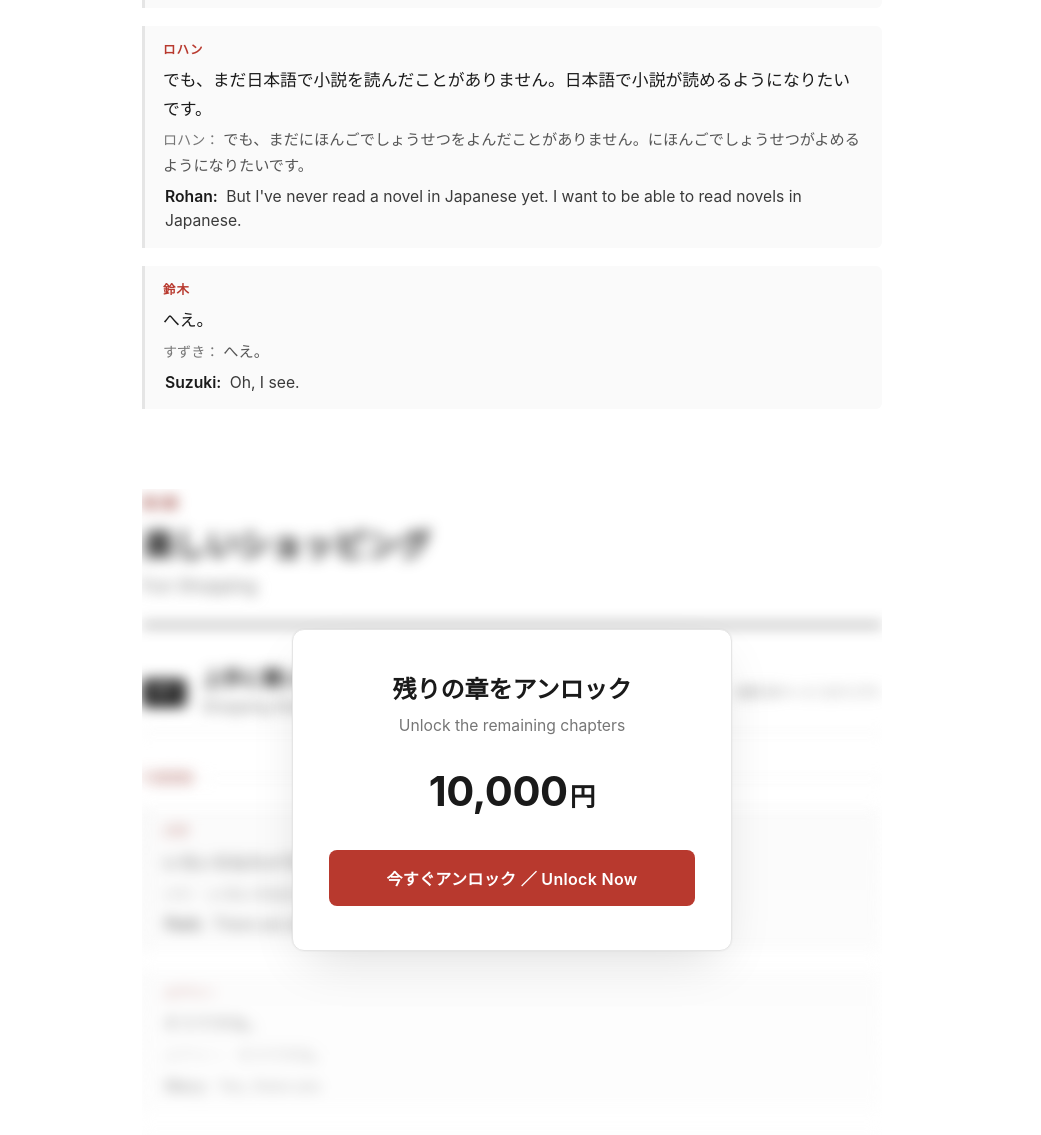
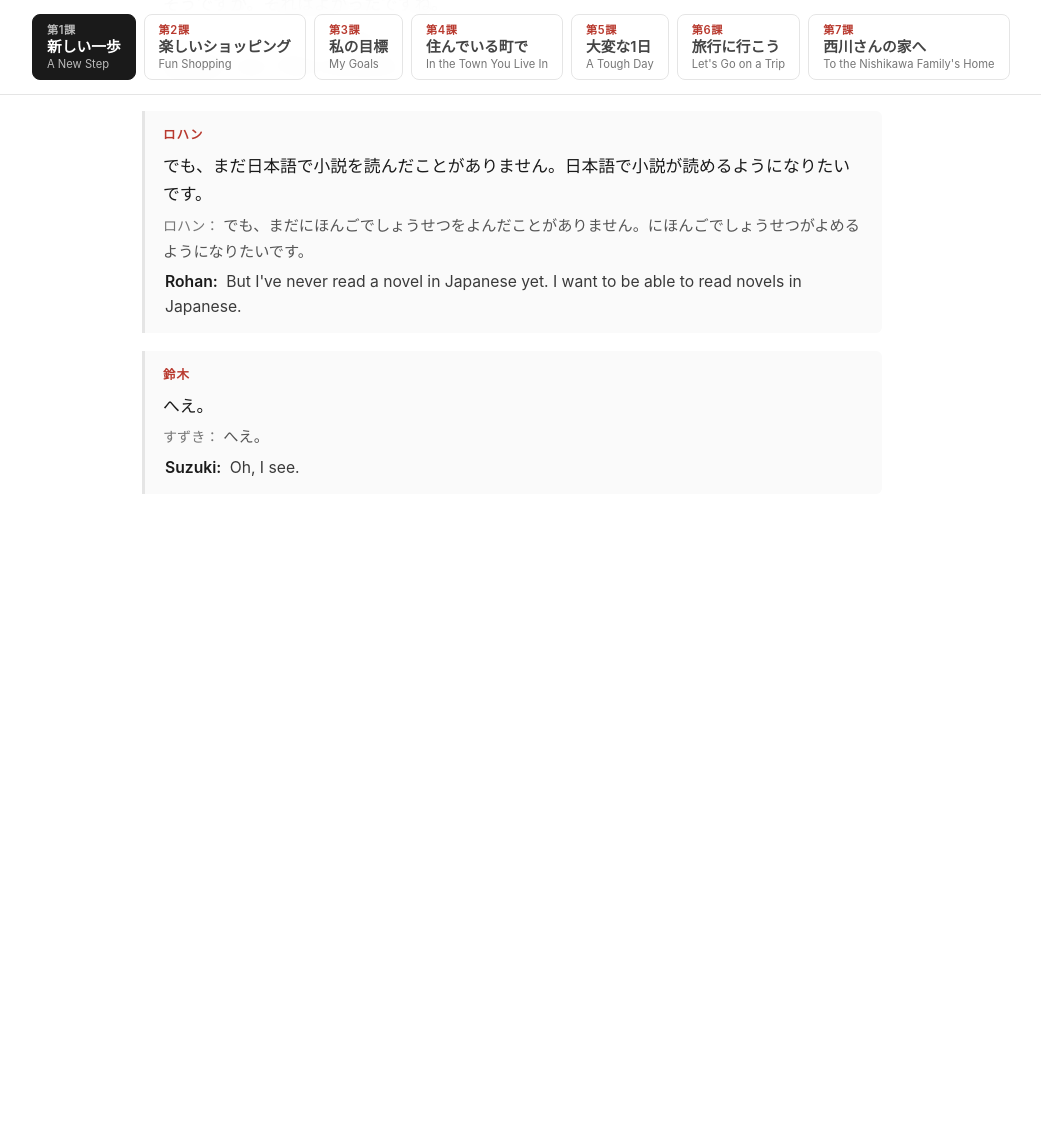
Before and after one commit to Noeski/noeski.github.io, a Jekyll site: the page japanese/dekiru.html, which Jekyll copies as it is, in a window 1280 px wide and 1400 px high, scrolled down 8637 px. Shown: the top 1135 px of the window, without its empty margins (128-1169 px from the left). Built offline with Jekyll 4.4.1, drawn with Linux system fonts in a browser that asks for light colours; after the commit the page ends 9267 px from its top, so only the background shows below that; some of the changed text lies outside the part shown.

Commit message:
Update dekiru

```diff
--- a/japanese/dekiru.html
+++ b/japanese/dekiru.html
@@ -33,15 +33,99 @@
     font-size: 16px;
   }
 
+  /* ─── CHAPTER SELECTOR ─────────────────────── */
+  .chapter-nav {
+    position: sticky;
+    top: 0;
+    z-index: 50;
+    background: rgba(255, 255, 255, 0.96);
+    backdrop-filter: saturate(180%) blur(10px);
+    -webkit-backdrop-filter: saturate(180%) blur(10px);
+    border-bottom: 1px solid var(--rule);
+  }
+
+  .chapter-nav-inner {
+    max-width: 1000px;
+    margin: 0 auto;
+    padding: 14px 20px;
+    display: flex;
+    gap: 8px;
+    overflow-x: auto;
+    scrollbar-width: thin;
+    scrollbar-color: var(--rule) transparent;
+  }
+  .chapter-nav-inner::-webkit-scrollbar { height: 6px; }
+  .chapter-nav-inner::-webkit-scrollbar-thumb { background: var(--rule); border-radius: 3px; }
+  .chapter-nav-inner::-webkit-scrollbar-track { background: transparent; }
+
+  .ch-btn {
+    flex: 0 0 auto;
+    display: inline-flex;
+    flex-direction: column;
+    align-items: flex-start;
+    gap: 1px;
+    padding: 8px 14px;
+    background: transparent;
+    border: 1px solid var(--rule);
+    border-radius: 8px;
+    font-family: inherit;
+    color: var(--text-soft);
+    cursor: pointer;
+    transition: all 0.15s ease;
+    text-align: left;
+    line-height: 1.25;
+    min-width: 0;
+  }
+  .ch-btn:hover {
+    border-color: var(--text-muted);
+    color: var(--text);
+    background: var(--surface);
+  }
+  .ch-btn.active {
+    background: var(--text);
+    border-color: var(--text);
+    color: var(--bg);
+  }
+  .ch-btn.active .ch-btn-num,
+  .ch-btn.active .ch-btn-en {
+    color: rgba(255, 255, 255, 0.7);
+  }
+
+  .ch-btn-num {
+    font-size: 0.7rem;
+    font-weight: 600;
+    letter-spacing: 0.05em;
+    color: var(--accent);
+    text-transform: uppercase;
+  }
+  .ch-btn-jp {
+    font-size: 0.92rem;
+    font-weight: 600;
+    white-space: nowrap;
+  }
+  .ch-btn-en {
+    font-size: 0.7rem;
+    color: var(--text-muted);
+    font-weight: 400;
+    white-space: nowrap;
+  }
+
+  /* ─── MAIN ─────────────────────────────────── */
   main {
     max-width: 820px;
     margin: 0 auto;
-    padding: 60px 40px;
-  }
-
-  /* ─── CHAPTER ──────────────────────────────── */
+    padding: 50px 40px 80px;
+  }
+
   .chapter {
-    margin-bottom: 80px;
+    display: none;
+    animation: fadeIn 0.25s ease-out;
+  }
+  .chapter.active { display: block; }
+
+  @keyframes fadeIn {
+    from { opacity: 0; transform: translateY(6px); }
+    to { opacity: 1; transform: translateY(0); }
   }
 
   .chapter-head {
@@ -210,117 +294,36 @@
     letter-spacing: 0.4em;
   }
 
-  /* ─── PAYWALL ─────────────────────────────── */
-  .locked-wrap {
-    position: relative;
-    margin-top: 40px;
-  }
-
-  .locked-content {
-    filter: blur(7px) saturate(0.7);
-    pointer-events: none;
-    user-select: none;
-    max-height: 900px;
-    overflow: hidden;
-    -webkit-mask-image: linear-gradient(to bottom, black 0%, black 25%, transparent 90%);
-    mask-image: linear-gradient(to bottom, black 0%, black 25%, transparent 90%);
-  }
-
-  .paywall {
-    position: absolute;
-    inset: 0;
-    display: flex;
-    align-items: flex-start;
-    justify-content: center;
-    padding-top: 140px;
-    z-index: 10;
-  }
-
-  .paywall-card {
-    background: var(--bg);
-    border: 1px solid var(--rule);
-    border-radius: 12px;
-    max-width: 440px;
-    width: calc(100% - 32px);
-    padding: 44px 36px;
-    text-align: center;
-    box-shadow:
-      0 20px 50px -15px rgba(0, 0, 0, 0.15),
-      0 0 0 1px rgba(0, 0, 0, 0.02);
-  }
-
-  .paywall h2 {
-    font-size: 1.5rem;
-    font-weight: 700;
-    line-height: 1.3;
-    color: var(--text);
-    margin-bottom: 8px;
-  }
-
-  .paywall .h2-en {
-    font-size: 0.98rem;
-    color: var(--text-muted);
-    margin-bottom: 32px;
-    font-weight: 400;
-  }
-
-  .price {
-    margin: 24px 0 32px;
-  }
-  .price-amount {
-    font-size: 2.6rem;
-    font-weight: 700;
-    line-height: 1;
-    color: var(--text);
-    letter-spacing: -0.01em;
-  }
-  .price-currency {
-    font-weight: 600;
-    font-size: 1.6rem;
-    color: var(--text);
-    margin-left: 2px;
-  }
-
-  .unlock-btn {
-    display: block;
-    width: 100%;
-    padding: 16px 32px;
-    background: var(--accent);
-    color: var(--bg);
-    border: none;
-    border-radius: 8px;
-    font-family: inherit;
-    font-weight: 600;
-    font-size: 1rem;
-    letter-spacing: 0.02em;
-    cursor: pointer;
-    transition: background 0.2s ease, transform 0.1s ease;
-  }
-  .unlock-btn:hover {
-    background: #9d2e25;
-  }
-  .unlock-btn:active {
-    transform: translateY(1px);
-  }
-
   /* ─── RESPONSIVE ──────────────────────────── */
   @media (max-width: 720px) {
-    main { padding: 40px 20px; }
+    main { padding: 30px 20px 60px; }
+    .chapter-nav-inner { padding: 10px 14px; }
+    .ch-btn { padding: 7px 12px; }
+    .ch-btn-jp { font-size: 0.85rem; }
     .chapter-title-jp { font-size: 1.6rem; }
     .st-jp { font-size: 1.1rem; }
     .st-source { width: 100%; text-align: left; }
-    .paywall { padding-top: 80px; }
-    .paywall-card { padding: 32px 24px; }
-    .paywall h2 { font-size: 1.3rem; }
-    .price-amount { font-size: 2.2rem; }
     .line { padding: 12px 14px; }
   }
 </style>
 </head>
 <body>
 
+<nav class="chapter-nav" aria-label="Chapter selector">
+  <div class="chapter-nav-inner">
+<button class="ch-btn active" data-target="1"><span class="ch-btn-num">第1課</span><span class="ch-btn-jp">新しい一歩</span><span class="ch-btn-en">A New Step</span></button>
+<button class="ch-btn" data-target="2"><span class="ch-btn-num">第2課</span><span class="ch-btn-jp">楽しいショッピング</span><span class="ch-btn-en">Fun Shopping</span></button>
+<button class="ch-btn" data-target="3"><span class="ch-btn-num">第3課</span><span class="ch-btn-jp">私の目標</span><span class="ch-btn-en">My Goals</span></button>
+<button class="ch-btn" data-target="4"><span class="ch-btn-num">第4課</span><span class="ch-btn-jp">住んでいる町で</span><span class="ch-btn-en">In the Town You Live In</span></button>
+<button class="ch-btn" data-target="5"><span class="ch-btn-num">第5課</span><span class="ch-btn-jp">大変な1日</span><span class="ch-btn-en">A Tough Day</span></button>
+<button class="ch-btn" data-target="6"><span class="ch-btn-num">第6課</span><span class="ch-btn-jp">旅行に行こう</span><span class="ch-btn-en">Let&#x27;s Go on a Trip</span></button>
+<button class="ch-btn" data-target="7"><span class="ch-btn-num">第7課</span><span class="ch-btn-jp">西川さんの家へ</span><span class="ch-btn-en">To the Nishikawa Family&#x27;s Home</span></button>
+<button class="ch-btn" data-target="8"><span class="ch-btn-num">第8課</span><span class="ch-btn-jp">ありがとう</span><span class="ch-btn-en">Thank You</span></button>
+  </div>
+</nav>
+
 <main>
-<article class="chapter ch-1">
+<article class="chapter ch-1 active" data-chapter="1">
 <header class="chapter-head">
   <div class="chapter-mark">第1課</div>
   <h2 class="chapter-title-jp">新しい一歩</h2>
@@ -643,10 +646,7 @@
 </article>
 </section>
 </article>
-
-  <div class="locked-wrap">
-    <div class="locked-content" aria-hidden="true">
-<article class="chapter ch-2">
+<article class="chapter ch-2" data-chapter="2">
 <header class="chapter-head">
   <div class="chapter-mark">第2課</div>
   <h2 class="chapter-title-jp">楽しいショッピング</h2>
@@ -973,7 +973,7 @@
 </article>
 </section>
 </article>
-<article class="chapter ch-3">
+<article class="chapter ch-3" data-chapter="3">
 <header class="chapter-head">
   <div class="chapter-mark">第3課</div>
   <h2 class="chapter-title-jp">私の目標</h2>
@@ -1285,7 +1285,7 @@
 </article>
 </section>
 </article>
-<article class="chapter ch-4">
+<article class="chapter ch-4" data-chapter="4">
 <header class="chapter-head">
   <div class="chapter-mark">第4課</div>
   <h2 class="chapter-title-jp">住んでいる町で</h2>
@@ -1445,7 +1445,7 @@
 </article>
 </section>
 </article>
-<article class="chapter ch-5">
+<article class="chapter ch-5" data-chapter="5">
 <header class="chapter-head">
   <div class="chapter-mark">第5課</div>
   <h2 class="chapter-title-jp">大変な1日</h2>
@@ -1744,7 +1744,7 @@
 </article>
 </section>
 </article>
-<article class="chapter ch-6">
+<article class="chapter ch-6" data-chapter="6">
 <header class="chapter-head">
   <div class="chapter-mark">第6課</div>
   <h2 class="chapter-title-jp">旅行に行こう</h2>
@@ -1946,7 +1946,7 @@
 </article>
 </section>
 </article>
-<article class="chapter ch-7">
+<article class="chapter ch-7" data-chapter="7">
 <header class="chapter-head">
   <div class="chapter-mark">第7課</div>
   <h2 class="chapter-title-jp">西川さんの家へ</h2>
@@ -2203,7 +2203,7 @@
 </article>
 </section>
 </article>
-<article class="chapter ch-8">
+<article class="chapter ch-8" data-chapter="8">
 <header class="chapter-head">
   <div class="chapter-mark">第8課</div>
   <h2 class="chapter-title-jp">ありがとう</h2>
@@ -2471,24 +2471,39 @@
 </article>
 </section>
 </article>
-    </div>
-
-    <div class="paywall">
-      <div class="paywall-card">
-        <h2>残りの章をアンロック</h2>
-        <p class="h2-en">Unlock the remaining chapters</p>
-
-        <div class="price">
-          <span class="price-amount">10,000</span><span class="price-currency">円</span>
-        </div>
-
-        <button class="unlock-btn" onclick="alert(':)')">
-          今すぐアンロック ／ Unlock Now
-        </button>
-      </div>
-    </div>
-  </div>
 </main>
+
+<script>
+  (function() {
+    const buttons = document.querySelectorAll('.ch-btn');
+    const chapters = document.querySelectorAll('.chapter');
+
+    function showChapter(num) {
+      chapters.forEach(c => c.classList.toggle('active', c.dataset.chapter === String(num)));
+      buttons.forEach(b => b.classList.toggle('active', b.dataset.target === String(num)));
+      // Scroll active button into view in the nav
+      const activeBtn = document.querySelector('.ch-btn.active');
+      if (activeBtn) {
+        activeBtn.scrollIntoView({ behavior: 'smooth', block: 'nearest', inline: 'center' });
+      }
+      // Update URL hash
+      history.replaceState(null, '', '#ch' + num);
+      // Scroll to top of content
+      window.scrollTo({ top: 0, behavior: 'smooth' });
+    }
+
+    buttons.forEach(btn => {
+      btn.addEventListener('click', () => showChapter(btn.dataset.target));
+    });
+
+    // Open via hash on load (e.g. #ch3)
+    const m = window.location.hash.match(/^#ch(\d+)$/);
+    if (m) {
+      const n = parseInt(m[1], 10);
+      if (n >= 1 && n <= 8) showChapter(n);
+    }
+  })();
+</script>
 
 </body>
 </html>
```
